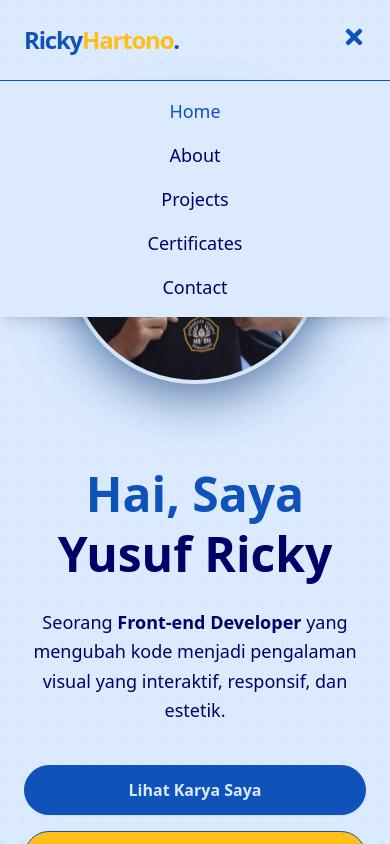
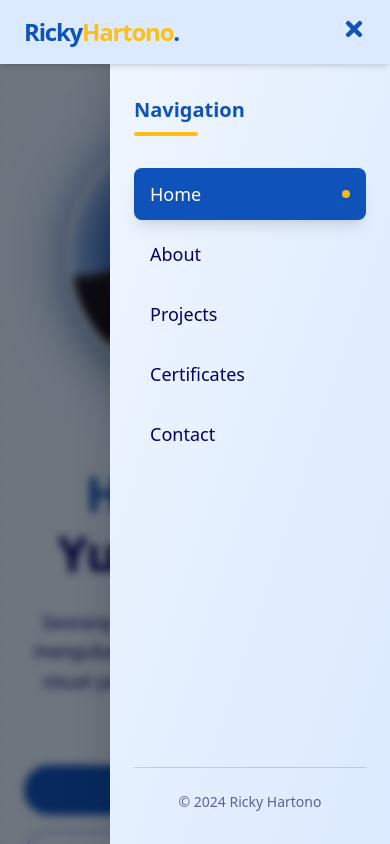
Before and after one commit to Ucupz3/Portofolio-gwe, a React (Vite) app: page / in a window 390 px wide. Both pictures are taken after a click on the button "Toggle menu". Shown: the top 844 px of the page. Built offline with nearby package versions, Linux system fonts and the light colour scheme.

Commit message:
Enhance layout and responsiveness of components; update styles for About, Certificate, Hero, Navbar, and Projects sections

```diff
--- a/src/components/about.jsx
+++ b/src/components/about.jsx
@@ -60,11 +60,23 @@ const About = () => {
             <div className="grid md:grid-cols-2 gap-16 items-start">
             {/* Kolom Gambar */}
             <div className="relative group flex justify-center">
-                <div className="absolute top-6 left-6 w-full h-full border-2 border-powder rounded-2xl transform translate-x-2 translate-y-2 transition-transform group-hover:translate-x-4 group-hover:translate-y-4"></div>
+                <div className="absolute border-2 border-powder rounded-2xl transform translate-x-2 translate-y-2 transition-transform
+                2xl:top-[-52px] xl:top-[-48px] lg:top-[-42px] md:top-[-36px] sm:top-[-40px] top-[-10px]
+                2xl:left-[10px] xl:left-[-18px] lg:left-[-25px] md:left-[-44px] sm:left-[20px] left-[-10px]
+                2xl:w-[520px] xl:w-[480px] lg:w-[380px] md:w-[320px] sm:w-[450px] w-full
+                h-full
+                2xl:group-hover:translate-x-[130px] 2xl:group-hover:translate-y-[110px]
+                xl:group-hover:translate-x-[110px] xl:group-hover:translate-y-[100px]
+                lg:group-hover:translate-x-[96px] lg:group-hover:translate-y-[84px]
+                md:group-hover:translate-x-[90px] md:group-hover:translate-y-[70px]
+                sm:group-hover:translate-x-[110px] sm:group-hover:translate-y-[86px]
+                ">
+                </div>
                 <img
                 src="/images/poto3.png"
                 alt="Foto Profil"
-                className="relative w-full max-w-sm rounded-2xl shadow-2xl object-cover z-10 filter grayscale group-hover:grayscale-0 transition duration-500"
+                className="relative 2xl:w-[520px] xl:w-[480px] lg:w-[380px] md:w-[320px] sm:w-[460px] w-[400px]
+                rounded-2xl shadow-2xl object-cover z-10 filter grayscale group-hover:grayscale-0 transition duration-500"
                 />
             </div>
 
--- a/src/components/certificate.jsx
+++ b/src/components/certificate.jsx
@@ -68,7 +68,7 @@ const Certificate = () => {
             </div>
 
             {/* Grid Sertifikat */}
-            <div className="grid md:grid-cols-2 lg:grid-cols-4 gap-8">
+            <div className="grid grid-cols-1 sm:grid-cols-2 lg:grid-cols-3 xl:grid-cols-4 gap-10 mb-16">
             {certificates.map((cert) => (
                 <div
                 key={cert.id}
--- a/src/components/hero.jsx
+++ b/src/components/hero.jsx
@@ -60,7 +60,7 @@ const Hero = () => {
                 </a>
                 <a
                     href="#contact"
-                    className="bg-powder hover:bg-ice text-navy border border-sapphire font-bold py-3 px-8 rounded-full shadow-sm transition duration-300 hover:border-navy"
+                    className="bg-blue-100 hover:bg-ice text-navy border border-sapphire font-bold py-3 px-8 rounded-full shadow-sm transition duration-300 hover:border-navy"
                 >
                     Hubungi Saya
                 </a>
--- a/src/components/navbar.jsx
+++ b/src/components/navbar.jsx
@@ -34,26 +34,39 @@ const navLinks = [
 
         window.addEventListener("scroll", handleScroll);
         return () => window.removeEventListener("scroll", handleScroll);
-    }, []); // cukup kosong, karena navLinks sudah di luar
+    }, []);
 
     const handleLinkClick = (href) => {
         setActiveLink(`#${href}`);
         setIsMobileMenuOpen(false);
     };
 
+    // Prevent scrolling when mobile menu is open
+    useEffect(() => {
+        if (isMobileMenuOpen) {
+            document.body.style.overflow = 'hidden';
+        } else {
+            document.body.style.overflow = 'unset';
+        }
+        return () => {
+            document.body.style.overflow = 'unset';
+        };
+    }, [isMobileMenuOpen]);
+
     return (
+        <>
             <nav
-        className={`fixed top-0 left-0 w-full z-50 transition-all duration-300 ${
-            isScrolled
-            ? "bg-blue-100 shadow-md py-4"
-            : "bg-transparent py-6"
-        }`}
+  className={`fixed top-0 left-0 w-full z-50 transition-all duration-300
+    bg-blue-100 shadow-md py-4 md:py-0
+    ${isScrolled ? "md:bg-blue-100 md:shadow-md md:py-4" : "md:bg-transparent md:shadow-none md:py-6"}
+  `}
 >
+
                 <div className="container mx-auto px-6 flex justify-between items-center">
                     {/* Logo */}
                     <a
                     href="#hero"
-            className="text-2xl font-extrabold text-sapphire tracking-tighter"
+                    className="text-2xl font-extrabold text-sapphire tracking-tighter relative z-50"
                     >
                     Ricky<span className="text-powder">Hartono</span>.
                     </a>
@@ -78,9 +91,7 @@ const navLinks = [
                             </span>
                             <span
                             className={`absolute left-0 -bottom-1 h-[3px] bg-powder rounded-full transition-all duration-300 ease-out ${
-                        activeLink === `#${link.href}`
-                        ? "w-full"
-                        : "w-0 group-hover:w-full"
+                                activeLink === `#${link.href}` ? "w-full" : "w-0 group-hover:w-full"
                             }`}
                             ></span>
                         </a>
@@ -89,36 +100,98 @@ const navLinks = [
                     </ul>
 
                     {/* Tombol Mobile */}
-            <div className="md:hidden">
+                    <div className="md:hidden relative z-50">
                     <button
                         onClick={() => setIsMobileMenuOpen(!isMobileMenuOpen)}
-                className="text-sapphire text-2xl focus:outline-none"
+                        className="text-sapphire text-2xl focus:outline-none transition-transform duration-300 hover:scale-110"
+                        aria-label="Toggle menu"
                     >
                         {isMobileMenuOpen ? <FaTimes /> : <FaBars />}
                     </button>
                     </div>
                 </div>
+                </nav>
 
-        {/* Menu Mobile */}
-        {isMobileMenuOpen && (
-            <div className="md:hidden absolute top-full left-0 w-full bg-blue-100 shadow-lg border-t border-sapphire flex flex-col items-center py-4 space-y-4">
-            {navLinks.map((link) => (
+            {/* Backdrop Overlay */}
+            <div
+                className={`fixed inset-0 bg-black/50 backdrop-blur-sm z-40 md:hidden transition-opacity duration-300 ${
+                    isMobileMenuOpen
+                        ? "opacity-100 pointer-events-auto"
+                        : "opacity-0 pointer-events-none"
+                }`}
+                onClick={() => setIsMobileMenuOpen(false)}
+            />
+
+            {/* Menu Mobile - Slide dari kanan */}
+            <div
+                className={`fixed top-0 right-0 h-full w-[280px] bg-gradient-to-br from-blue-50 to-blue-100 shadow-2xl z-40 md:hidden transform transition-transform duration-500 ease-in-out ${
+                    isMobileMenuOpen ? "translate-x-0" : "translate-x-full"
+                }`}
+            >
+                {/* Header Mobile Menu */}
+                <div className="pt-24 pb-8 px-6">
+                    <h3 className="text-sapphire font-bold text-xl mb-2">Navigation</h3>
+                    <div className="w-16 h-1 bg-powder rounded-full"></div>
+                </div>
+
+                {/* Menu Items */}
+                <div className="flex flex-col px-6 space-y-2">
+                    {navLinks.map((link, index) => (
                         <a
                             key={link.name}
                             href={`#${link.href}`}
                             onClick={() => handleLinkClick(link.href)}
-                className={`text-lg font-medium ${
+                            className={`relative group py-3 px-4 rounded-lg transition-all duration-300 transform ${
                                 activeLink === `#${link.href}`
-                    ? "text-sapphire font-bold"
-                    : "text-navy"
+                                    ? "bg-sapphire text-white shadow-lg scale-105"
+                                    : "text-navy hover:bg-white/50 hover:translate-x-2"
                             }`}
+                            style={{
+                                animationDelay: `${index * 50}ms`,
+                                animation: isMobileMenuOpen ? 'slideInRight 0.4s ease-out forwards' : 'none'
+                            }}
                         >
+                            <span className="flex items-center justify-between">
+                                <span className={`font-medium text-lg ${
+                                    activeLink === `#${link.href}` ? "font-bold" : ""
+                                }`}>
                                     {link.name}
+                                </span>
+                                {activeLink === `#${link.href}` && (
+                                    <span className="w-2 h-2 bg-powder rounded-full animate-pulse"></span>
+                                )}
+                            </span>
+                            {activeLink !== `#${link.href}` && (
+                                <span className="absolute left-0 bottom-0 w-0 h-0.5 bg-powder transition-all duration-300 group-hover:w-full"></span>
+                            )}
                         </a>
                     ))}
                 </div>
-        )}
-        </nav>
+
+                {/* Footer Mobile Menu */}
+                <div className="absolute bottom-8 left-6 right-6">
+                    <div className="border-t border-sapphire/20 pt-6">
+                        <p className="text-navy/60 text-sm text-center">
+                            © 2024 Ricky Hartono
+                        </p>
+                    </div>
+                </div>
+            </div>
+
+            {/* Inline CSS for animation */}
+            <style>{`
+                @keyframes slideInRight {
+                    from {
+                        opacity: 0;
+                        transform: translateX(20px);
+                    }
+                    to {
+                        opacity: 1;
+                        transform: translateX(0);
+                    }
+                }
+            `}</style>
+        </>
     );
 };
 
--- a/src/components/projects.jsx
+++ b/src/components/projects.jsx
@@ -37,7 +37,7 @@ const Projects = () => {
 
             {/* Web Projects */}
             <h3 className="text-2xl font-bold text-sapphire mb-8">🌐 Web Projects</h3>
-            <div className="grid md:grid-cols-2 lg:grid-cols-3 gap-10 mb-16">
+            <div className="grid grid-cols-1 sm:grid-cols-2 lg:grid-cols-3 xl:grid-cols-4 gap-10 mb-16">
             {webProjects.map((project) => (
                 <ProjectCard key={project.id} project={project} />
             ))}
@@ -45,7 +45,7 @@ const Projects = () => {
 
             {/* Design Projects */}
             <h3 className="text-2xl font-bold text-sapphire mb-8">🎨 Design Projects</h3>
-            <div className="grid md:grid-cols-2 lg:grid-cols-3 gap-10">
+            <div className="grid grid-cols-1 sm:grid-cols-2 lg:grid-cols-3 xl:grid-cols-4 gap-10 mb-16">
             {designProjects.map((project) => (
                 <ProjectCard key={project.id} project={project} />
             ))}
--- a/src/data/projects.js
+++ b/src/data/projects.js
@@ -9,6 +9,22 @@ export const projectsData = [
   },
   {
     id: "W2",
+    type: "W",
+    title: "Sugeng Rawuh Semarang",
+    description: "Sugeng Rawuh Semarang adalah platform berbasis web yang menyajikan informasi pariwisata dan budaya Kota Semarang secara interaktif dan mudah diakses.",
+    imageUrl: "/images/web2.png",
+    link: "https://github.com/..."
+  },
+  {
+    id: "W3",
+    type: "W", // Web
+    title: "RinafaGo",
+    description: "RinafaGo adalah aplikasi e-commerce berbasis web yang memudahkan pengguna mencari, memilih, dan membeli produk melalui tampilan modern dan responsif.",
+    imageUrl: "/images/web3.svg",
+    link: "https://github.com/..."
+  },
+  {
+    id: "W4",
     type: "W",
     title: "Sugeng Rawuh Semarang",
     description: "Sugeng Rawuh Semarang adalah platform berbasis web yang menyajikan informasi pariwisata dan budaya Kota Semarang secara interaktif dan mudah diakses.",
```
Lines whose indentation alone changed are shown as unchanged.
